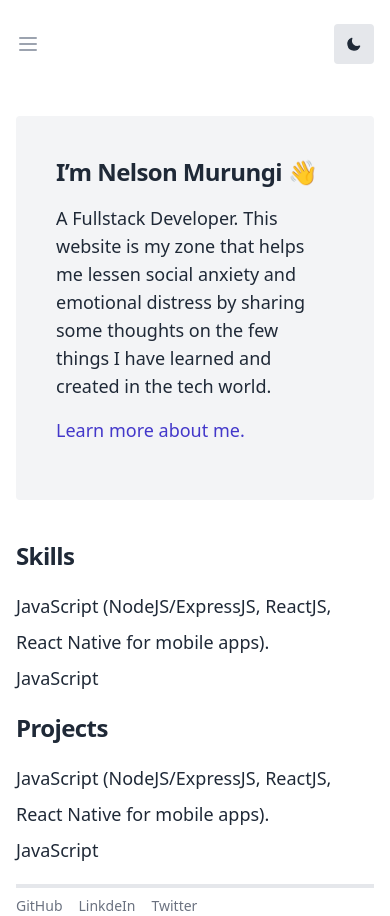
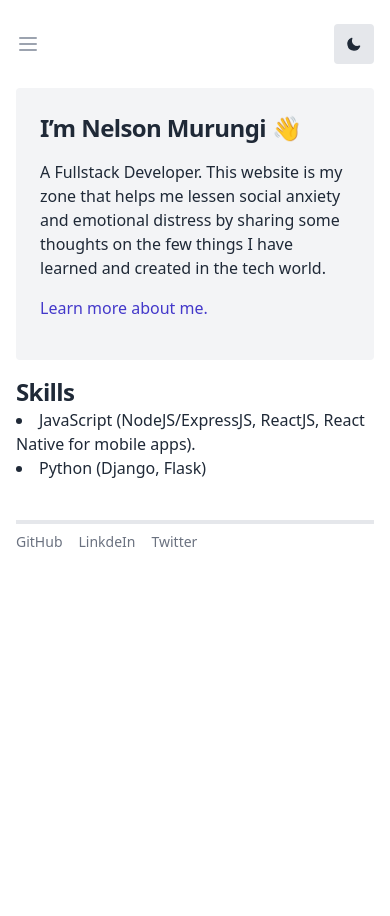
Before and after one commit to mwinel/nelsonmurungi.com, a Next.js app: page / in a window 390 px wide. After the commit the page ends 844 px from the top, so only its background shows below. Built offline with nearby package versions, Linux system fonts and the light colour scheme.

Commit message:
Update home page

```diff
--- a/layout/PageLayout.js
+++ b/layout/PageLayout.js
@@ -127,7 +127,7 @@ const PageLayout = ({ children }) => {
 
       {/* Footer */}
       <Container>
-        <footer>
+        <footer className="mt-10">
           <Divider />
           <div className="flex space-x-4">
             <ExternalLink href="https://github.com/mwinel">GitHub</ExternalLink>
--- a/pages/index.js
+++ b/pages/index.js
@@ -12,7 +12,7 @@ const skills = [
   },
   {
     id: 2,
-    name: "JavaScript",
+    name: "Python (Django, Flask)",
   },
 ];
 
@@ -26,16 +26,16 @@ const Home = () => {
         </title>
       </Head>
       <PageLayout>
-        <div className="bg-gray-100 rounded dark:bg-gray-800 focus:outline-none flex items-center p-10 my-10">
+        <div className="bg-gray-100 rounded dark:bg-gray-800 focus:outline-none flex items-center p-6 lg:p-10 lg:my-10">
           <div className="flex-1 min-w-0">
             <SectionTitle>I’m Nelson Murungi 👋</SectionTitle>
-            <h2 className="prose text-lg sm:pr-0 lg:pr-10 text-gray-800 dark:text-gray-100 mt-4">
+            <h2 className="prose text-base lg:text-lg sm:pr-0 lg:pr-10 text-gray-800 dark:text-gray-100 mt-4">
               A Fullstack Developer. This website is my zone that helps me
               lessen social anxiety and emotional distress by sharing some
               thoughts on the few things I have learned and created in the tech
               world.
             </h2>
-            <h2 className="prose text-lg sm:pr-0 lg:pr-10 text-gray-800 dark:text-gray-100 my-4">
+            <h2 className="prose text-base lg:text-lg sm:pr-0 lg:pr-10 text-gray-800 dark:text-gray-100 my-4">
               <Link href="/resume">
                 <a className="text-indigo-700 dark:text-indigo-500">
                   Learn more about me.
@@ -43,42 +43,21 @@ const Home = () => {
               </Link>
             </h2>
           </div>
-          {/* <div className="mt-4 w-64 flex md:mt-0 md:ml-4 border-4 border-gray-200 dark:border-gray-800">
-            <Image
-              src="https://avatars.githubusercontent.com/u/14992011?v=4"
-              alt="Nelson Murungi"
-              width={250}
-              height={250}
-            />
-          </div> */}
         </div>
+
         {/* Tech stack */}
-        <div>
+        <div className="mt-4 lg:mt-10">
           <SectionTitle>Skills</SectionTitle>
-          {/* <Divider /> */}
-          <ul className="my-4 list list-disc">
-            {skills.map((skill) => (
-              <li key={skill.id} className="flex">
-                <p className="text-lg text-gray-800 dark:text-gray-100 leading-9">
-                  {skill.name}
-                </p>
+          {skills.map((skill) => (
+            <ul class="list-disc list-inside">
+              <li className="text-base lg:text-lg text-gray-800 dark:text-gray-100 lg:leading-9">
+                {skill.name}
               </li>
-            ))}
-          </ul>
+            </ul>
+          ))}
         </div>
-        <div>
-          <SectionTitle>Projects</SectionTitle>
-          {/* <Divider /> */}
-          <ul className="my-4 list list-disc">
-            {skills.map((skill) => (
-              <li key={skill.id} className="flex">
-                <p className="text-lg text-gray-800 dark:text-gray-100 leading-9">
-                  {skill.name}
-                </p>
-              </li>
-            ))}
-          </ul>
-        </div>
+
+        {/* Projects */}
       </PageLayout>
     </>
   );
```
